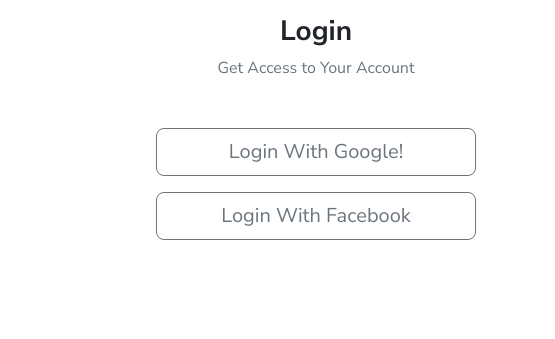
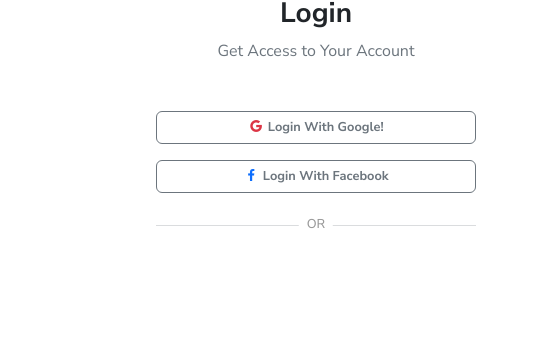
Before and after one commit to ahmadpanah/Simple-Login-Page, a plain HTML site: page index.html in a window 1280 px wide. Shown: the part 307-646 px from the top of the page, 644-1199 px from the left. Drawn offline with nearby package versions, Linux system fonts and the light colour scheme.

Commit message:
add boxicon font + add divider + put some margin

```diff
--- a/index.html
+++ b/index.html
@@ -6,6 +6,7 @@
     <meta name="viewport" content="width=device-width, initial-scale=1.0">
     <title>صفحه ورود</title>
     <link href="bootstrap-5.3.3-dist/css/bootstrap.css" rel="stylesheet">
+    <link href='https://unpkg.com/boxicons@2.1.4/css/boxicons.min.css' rel='stylesheet'>
     <link href="style.css" rel="stylesheet">
 
 </head>
@@ -23,7 +24,7 @@
                 <div class="col col-sm-6 col-lg-7 col-xl-6">
                     <!-- Logo -->
                     <a href="https://google.com" class="d-flex justify-content-center mb-4">
-                    <img src="https://www.arvancloud.ir/images/v6/svg/logo-header-desktop-v6.svg" alt="Logo" width="60">
+                        <img src="https://www.arvancloud.ir/images/press/sign-main.png" alt="Logo" width="60">
                     </a>
                     <!--/ Logo -->
 
@@ -32,14 +33,19 @@
                         <p class="text-secondary">Get Access to Your Account</p>
                     </div>
                     <!-- Social Login -->
-                <button class="btn btn-outline-secondary btn-lg w-100 mb-3">
-                    Login With Google!
+                    <button class="btn btn-outline-secondary w-100 mb-3">
+                        <i class='bx bxl-google text-danger fs-6'></i> Login With Google!
                     </button>
-                <button class="btn btn-outline-secondary btn-lg w-100">
-                    Login With Facebook
+                    <button class="btn btn-outline-secondary w-100">
+                        <i class='bx bxl-facebook text-primary fs-6'></i> Login With Facebook
                     </button>
                     <!--/ Social Login -->
-
+                    <!-- Divider -->
+                    <div class="position-relative">
+                        <hr class="text-secondary divider">
+                        <div class="divider-content-center">OR</div>
+                    </div>
+                    <!--/ Divider -->
                 </div>
             </div>
         </div>
--- a/style.css
+++ b/style.css
@@ -3,6 +3,15 @@
 body{
     font-family: 'Nunito Sans', Courier, monospace;
     background-color: #fff;
+}
+
+.btn{
+    font-size: 0.8rem;
+    font-weight: 700;
+}
+
+.btn i {
+    vertical-align: text-top;
 }
 
 .bg-holder {
@@ -15,3 +24,20 @@ body{
     background-position: center;
     background-repeat: no-repeat;
 }
+
+.divider-content-center{
+    position: absolute;
+    top: 50%;
+    left: 50%;
+    transform: translate(-50%,-50%);
+    padding-left: 0.5rem;
+    padding-right: 0.5rem;
+    background-color: #fff;
+    font-size: 0.8rem;
+    font-weight: 500;
+    color: #999;
+}
+
+.divider{
+    margin: 2rem 0;
+}
```
Lines whose indentation alone changed are shown as unchanged.
